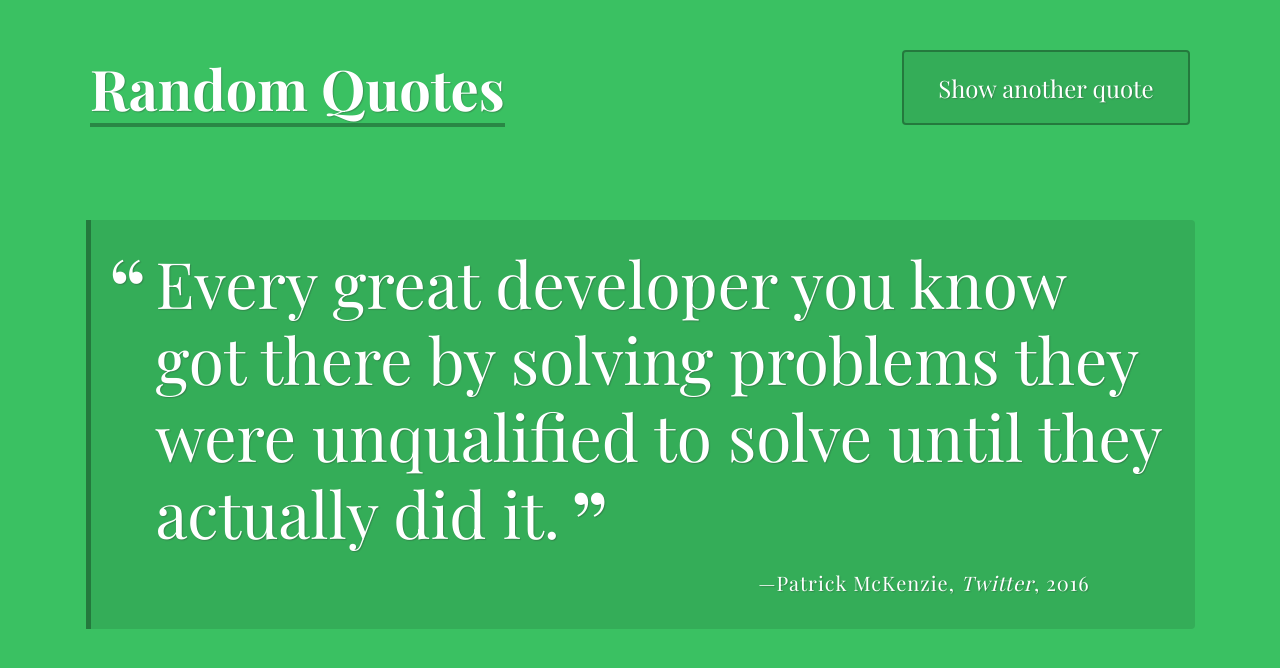
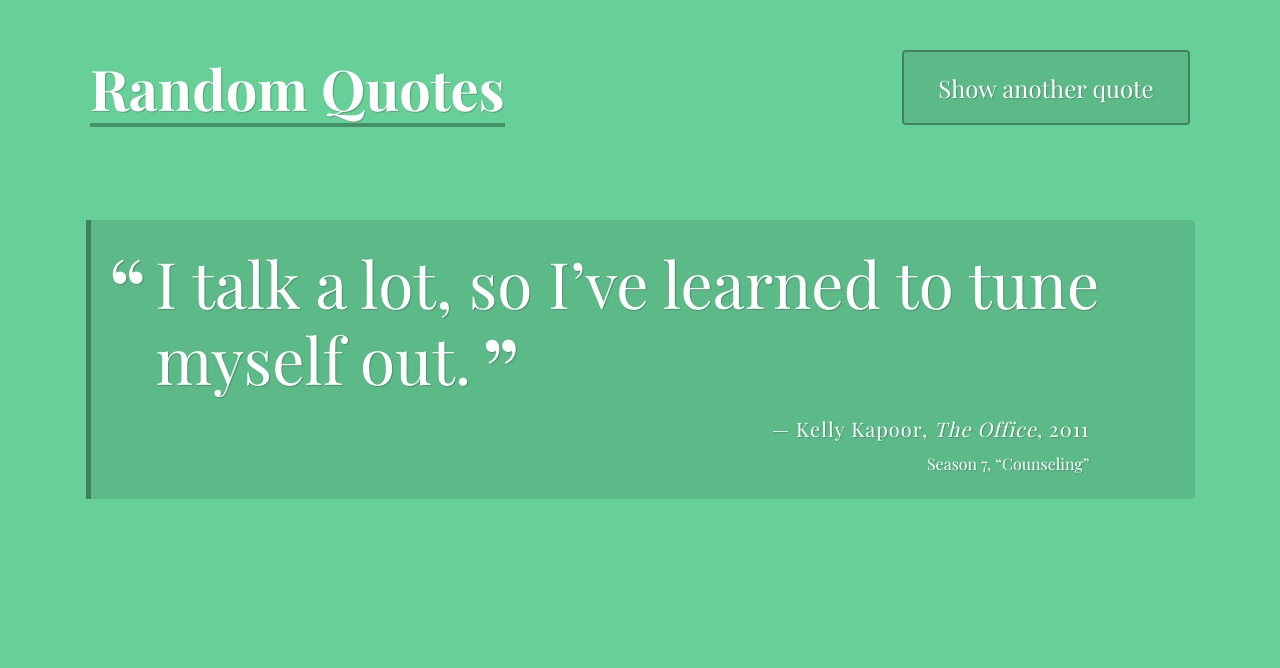
Before and after one commit to jordanhall49/Random-Quote-Generator, a plain HTML site: page index.html in a window 1280 px wide. Drawn offline with nearby package versions, Linux system fonts and the light colour scheme; a web font is replaced by a local one.

Commit message:
adding color changer and interval

```diff
--- a/index.html
+++ b/index.html
@@ -16,8 +16,8 @@
 
     <div class="container">
       <div id="quote-box" class="quote-box">
-        <p class="quote">Every great developer you know got there by solving problems they were unqualified to solve until they actually did it.</p>
-        <p class="source">Patrick McKenzie<span class="citation">Twitter</span><span class="year">2016</span></p>
+        <p class="quote">I’m not superstitious, but I am a little stitious.</p>
+        <p class="source">Michael Scott<span class="citation">The Office</span><span class="year">2007</span></p>
       </div>
     </div>
 
--- a/js/script.js
+++ b/js/script.js
@@ -44,6 +44,8 @@
     quote: "There’s a lot of beauty in ordinary things. Isn’t that kind of the point?",
     source: 'Pam Beesly-Halpert',
     citation: 'The Office',
+    year: 2013,
+    season: 'Season 9, "Finale"'
   }
 ];
 
@@ -52,6 +54,11 @@
 ***/
 
 //Generate random number from array index positions
+
+function randomBackgroundGen(){
+  let randomColor = Math.floor( Math.random() * 256);
+  return randomColor;
+}
 
 function getRandomQuote(){
 
@@ -64,6 +71,7 @@
 /***
  * `printQuote` function
 ***/
+
 
 
 function printQuote(){
@@ -84,8 +92,11 @@
   html += '</p>'
 
   document.getElementById('quote-box').innerHTML = html;
+  document.body.style.backgroundColor = `rgb(${randomBackgroundGen()}, ${randomBackgroundGen()}, ${randomBackgroundGen()})`;
 
 }
+
+setInterval(printQuote, 5000);
 
 /***
  * click event listener for the print quote button
```
